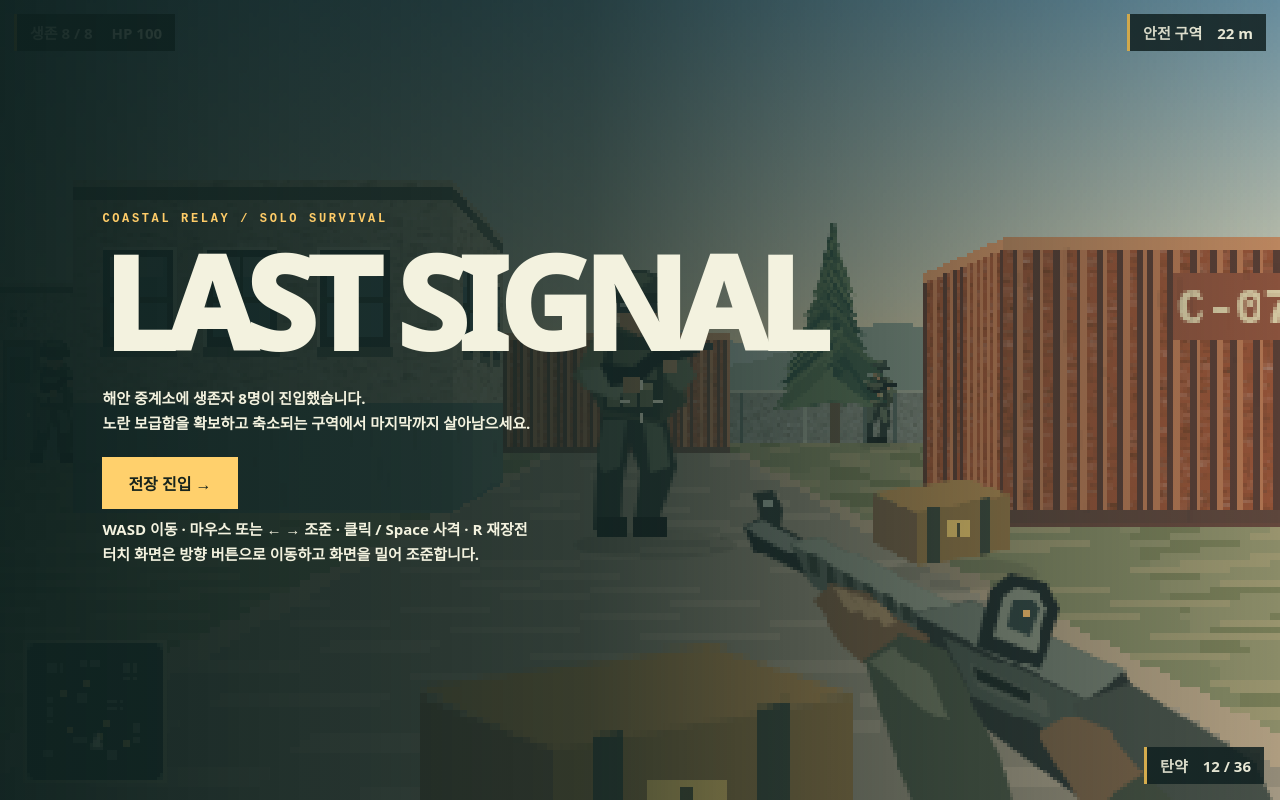
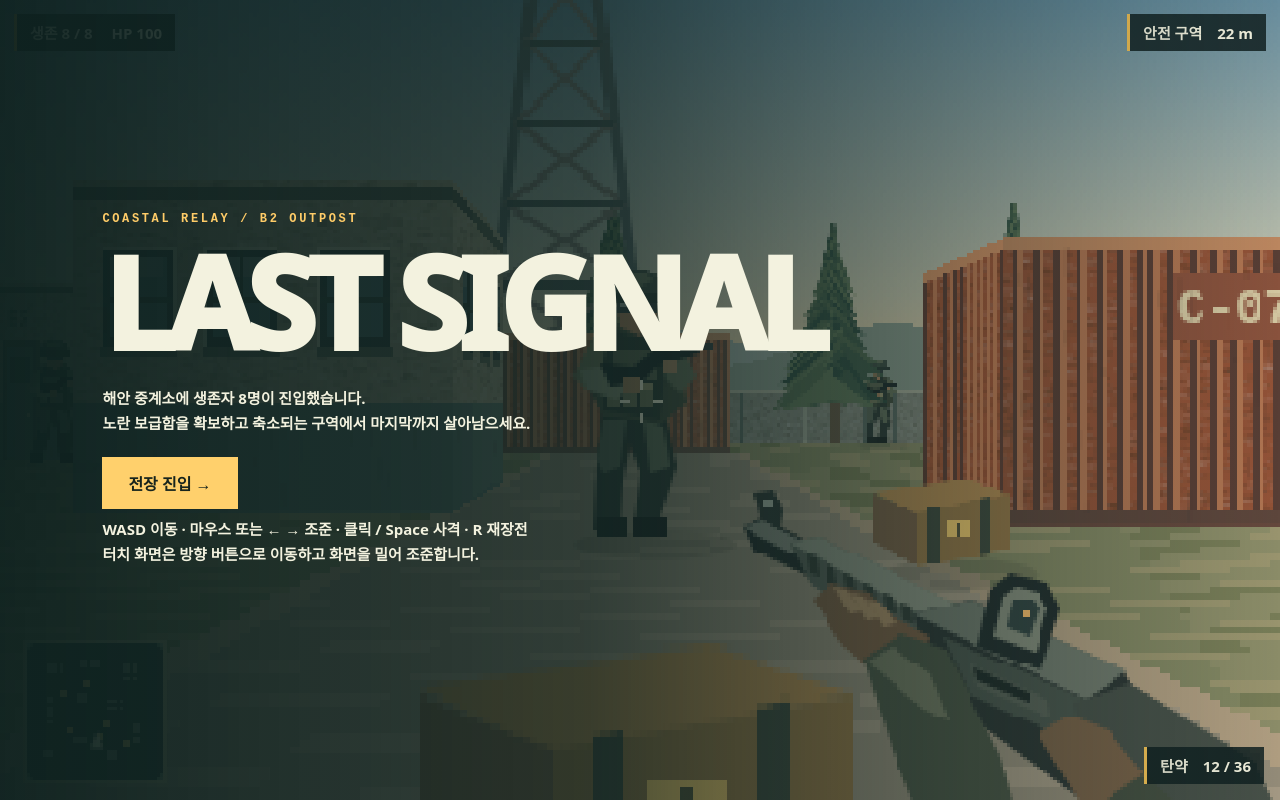
Before and after one commit to Hahyuck/bee-garden, a plain HTML site: page engine/survival/index.html in a window 1280 px wide. Drawn offline with Linux system fonts and the light colour scheme; animation ran at ten frames a second.

Commit message:
Preserve relay mast and treetop silhouettes above nearby cover

```diff
--- a/engine/survival/index.html
+++ b/engine/survival/index.html
@@ -1,7 +1,7 @@
 <!doctype html><html lang="ko"><meta charset="utf-8"><meta name="viewport" content="width=device-width,initial-scale=1,viewport-fit=cover"><title>LAST SIGNAL · 생존 FPS</title>
 <style>
 *{box-sizing:border-box}body{margin:0;background:#142425;color:#f3f2df;font:600 15px system-ui,sans-serif;overflow:hidden;touch-action:none}canvas{width:100vw;height:100dvh;display:block;image-rendering:pixelated}#hud,#ammo,#zone,#notice,#panel,#touch{position:fixed}#hud,#ammo,#zone{background:#132222dc;border-left:3px solid #f6c355;padding:8px 13px;font-variant-numeric:tabular-nums}#hud{top:14px;left:14px}#zone{top:14px;right:14px}#ammo{bottom:16px;right:16px}#notice{left:50%;bottom:19%;transform:translateX(-50%);text-shadow:0 2px 3px black;text-align:center}#panel{inset:0;background:linear-gradient(90deg,#0e211ff5,#0e211fbb 46%,transparent);display:flex;flex-direction:column;justify-content:center;align-items:flex-start;padding:8vw}#panel[hidden]{display:none}small{font:700 12px monospace;letter-spacing:.22em;color:#ffcc68}h1{font:1000 clamp(48px,10vw,132px)/.9 system-ui;margin:18px 0;letter-spacing:-.07em}p{line-height:1.7;margin:8px 0 20px}button{color:#17241d;background:#ffd06c;font:800 16px system-ui;border:0;padding:14px 26px;cursor:pointer}#touch{display:none;inset:auto 0 12px;justify-content:space-between;align-items:end;pointer-events:none;padding:10px}#touch div{display:grid;grid-template-columns:repeat(3,40px);gap:3px}#touch button{pointer-events:auto;padding:8px 2px;background:#132222bb;color:white}body.play #touch{display:none}@media(pointer:coarse){body.play #touch{display:flex}#ammo{bottom:110px}#hud,#zone{font-size:12px}}
-</style><canvas id="view"></canvas><div id="hud"></div><div id="zone"></div><div id="ammo"></div><div id="notice"></div><section id="panel"><small>COASTAL RELAY / SOLO SURVIVAL</small><h1>LAST SIGNAL</h1><p id="brief">해안 중계소에 생존자 8명이 진입했습니다.<br>노란 보급함을 확보하고 축소되는 구역에서 마지막까지 살아남으세요.</p><button id="start">전장 진입 →</button><p>WASD 이동 · 마우스 또는 ← → 조준 · 클릭 / Space 사격 · R 재장전<br>터치 화면은 방향 버튼으로 이동하고 화면을 밀어 조준합니다.</p></section><div id="touch"><div><i></i><button data-k="KeyW">▲</button><i></i><button data-k="KeyA">◀</button><button data-k="KeyS">▼</button><button data-k="KeyD">▶</button></div><div><button data-k="KeyR">장전</button><button data-k="Space" style="grid-column:span 2">사격</button></div></div>
+</style><canvas id="view"></canvas><div id="hud"></div><div id="zone"></div><div id="ammo"></div><div id="notice"></div><section id="panel"><small>COASTAL RELAY / B2 OUTPOST</small><h1>LAST SIGNAL</h1><p id="brief">해안 중계소에 생존자 8명이 진입했습니다.<br>노란 보급함을 확보하고 축소되는 구역에서 마지막까지 살아남으세요.</p><button id="start">전장 진입 →</button><p>WASD 이동 · 마우스 또는 ← → 조준 · 클릭 / Space 사격 · R 재장전<br>터치 화면은 방향 버튼으로 이동하고 화면을 밀어 조준합니다.</p></section><div id="touch"><div><i></i><button data-k="KeyW">▲</button><i></i><button data-k="KeyA">◀</button><button data-k="KeyS">▼</button><button data-k="KeyD">▶</button></div><div><button data-k="KeyR">장전</button><button data-k="Space" style="grid-column:span 2">사격</button></div></div>
 <script>
 'use strict';
 const by=id=>document.getElementById(id), canvas=by('view'),g=canvas.getContext('2d'), keys=new Set(), TAU=Math.PI*2;
@@ -68,12 +68,16 @@ p('#795e45',34,40,40,35,52,38,58,45,71,52,67,63,53,63,43,54);for(let i=0;i<3;i++
 p('#4b5545',50,59,62,51,76,56,93,90,101,120,72,120,59,88);p('#717760',51,60,59,55,71,64,77,79,69,75);
 p('#766047',105,83,115,77,127,82,141,99,136,111,122,111,114,98);p('#444e40',126,104,138,96,159,115,161,120,133,120)});
 const decor=[{x:15.2,y:5.5,img:tower,h:13,w:6.3}];for(let i=0;i<190;i++){let x=noise()*30+1,y=noise()*30+1;if(!wall(x,y)||wall(x,y)===1){if(Math.min(x,y,32-x,32-y)<4.3){let h=2.7+noise()*2.6;decor.push({x,y,img:pine,h,w:h*.57})}}}
-function billboard(img,x,y,w,h,sc,d,depth,W,mid){let left=x-w/2,right=left+w;for(let i=Math.max(0,Math.floor(left));i<Math.min(W,right);){if(depth[i]<d){i++;continue}let end=i+1;while(end<Math.min(W,right)&&depth[end]>=d)end++;g.save();g.beginPath();g.rect(i,0,end-i,240);g.clip();g.drawImage(img,left,y-h,w,h);g.restore();i=end}}
+function billboard(img,x,y,w,h,sc,d,depth,W,mid){let left=x-w/2,right=left+w;
+g.save();g.beginPath();
+for(let i=Math.max(0,Math.floor(left));i<Math.min(W,right);i++){let bottom=depth[i]>=d?240:wallTop[i];g.rect(i,0,1,Math.max(0,bottom))}
+g.clip();g.drawImage(img,left,y-h,w,h);g.restore()}
+let wallTop=[];
 function renderField(){const H=240,W=Math.max(140,Math.round(H*innerWidth/innerHeight));if(canvas.width!==W||canvas.height!==H){canvas.width=W;canvas.height=H}g.imageSmoothingEnabled=false;const F=Math.min(W*.79,H*1.45),mid=H*.5+pitch*F,cx=Math.cos(angle),cy=Math.sin(angle),depth=new Float32Array(W);
 let sky=g.createLinearGradient(0,0,0,Math.max(1,mid));sky.addColorStop(0,'#668c9d');sky.addColorStop(.74,'#c5c3ab');sky.addColorStop(1,'#efce9c');rect(0,0,W,H,sky);
 for(let x=0;x<W;x+=2){let a=angle+Math.atan((x-W/2)/F);for(let j=0;j<2;j++){let ridge=8+15*(1-j*.4)+Math.sin(a*5+j)*8+Math.sin(a*11+j*4)*5+Math.sin(a*27)*2;rect(x,mid-ridge+j*6,2,ridge+2,j?'#899789':'#9ca9a0')}}
 for(let y=Math.max(0,Math.floor(mid));y<H;y+=2){let d=.86*F/Math.max(1,y-mid);for(let x=0;x<W;x+=3){let q=(x-W/2)/F,wx=p.x+d*(cx-cy*q),wy=p.y+d*(cy+cx*q),road=Math.abs(wx-16.5),n=Math.sin(Math.floor(wx*8)*31+Math.floor(wy*8)*59),patch=Math.sin(wx*1.8+wy*.7);rect(x,y,3,2,road<1.65?(road>1.49?'#af9d80':n>.78?'#a39883':'#938b78'):n>.7?'#99946e':patch>.28?'#828662':n<-.76?'#777c57':'#8b8c68')}}
-for(let x=0;x<W;x++){const q=(x-W/2)/F,r=ray(p.x,p.y,cx-cy*q,cy+cx*q),sc=F/r.d,base=mid+.86*sc,h=sc*(r.type===1?1.05:r.type===2?2.6:1.98);depth[x]=r.d;let tx=((Math.floor(r.u*48)%192)+192)%192;g.drawImage(walls[r.type],tx,0,1,96,x,base-h,1,h+1);if(!r.side)rect(x,base-h,1,h,'#273a411e');if(r.d>9)rect(x,base-h,1,h,'#bbc1a71c')}
+for(let x=0;x<W;x++){const q=(x-W/2)/F,r=ray(p.x,p.y,cx-cy*q,cy+cx*q),sc=F/r.d,base=mid+.86*sc,h=sc*(r.type===1?1.05:r.type===2?2.6:1.98);depth[x]=r.d;wallTop[x]=Math.floor(base-h);let tx=((Math.floor(r.u*48)%192)+192)%192;g.drawImage(walls[r.type],tx,0,1,96,x,base-h,1,h+1);if(!r.side)rect(x,base-h,1,h,'#273a411e');if(r.d>9)rect(x,base-h,1,h,'#bbc1a71c')}
 let objects=[...decor,...boxes.filter(b=>b.on),...bots.filter(b=>b.hp>0)].map(o=>({o,d:(o.x-p.x)*cx+(o.y-p.y)*cy})).filter(v=>v.d>.15).sort((a,b)=>b.d-a.d);
 for(let {o,d} of objects){let sc=F/d,x=W/2+((o.y-p.y)*cx-(o.x-p.x)*cy)*sc,h=o.h||(o.on ? .54 : 1.66),w=o.w||(o.on ? .72 : .93),foot=mid+.86*sc;if(x+w*sc<0||x-w*sc>W)continue;if(!o.img&&depth[Math.max(0,Math.min(W-1,Math.floor(x)))]>=d){g.fillStyle='#363c342f';g.beginPath();g.ellipse(x+sc*.09,foot,sc*w*.52,Math.max(1,sc*.08),0,0,TAU);g.fill()}billboard(o.img||(o.on?crateArt:troops[Math.floor(time*5+o.drift)%2]),x,foot,w*sc,h*sc,sc,d,depth,W,mid)}
 let moving=active&&['KeyW','KeyS','KeyA','KeyD'].some(k=>keys.has(k)),bob=moving?Math.sin(time*13)*1.6:Math.sin(time*2)*.5,scale=Math.min(1,W/280),gx=W*.55,gy=H-98*scale+bob+(reload?Math.sin(Math.PI*reload/1.1)*24:0)+(flash?2:0);g.drawImage(gun,gx,gy,172*scale,113*scale);if(flash)polygon(g,'#ffe4a0',[gx+14*scale,gy+20*scale,gx-7*scale,gy+6*scale,gx+3*scale,gy+8*scale,gx-1*scale,gy,gx+18*scale,gy+16*scale]);
```
